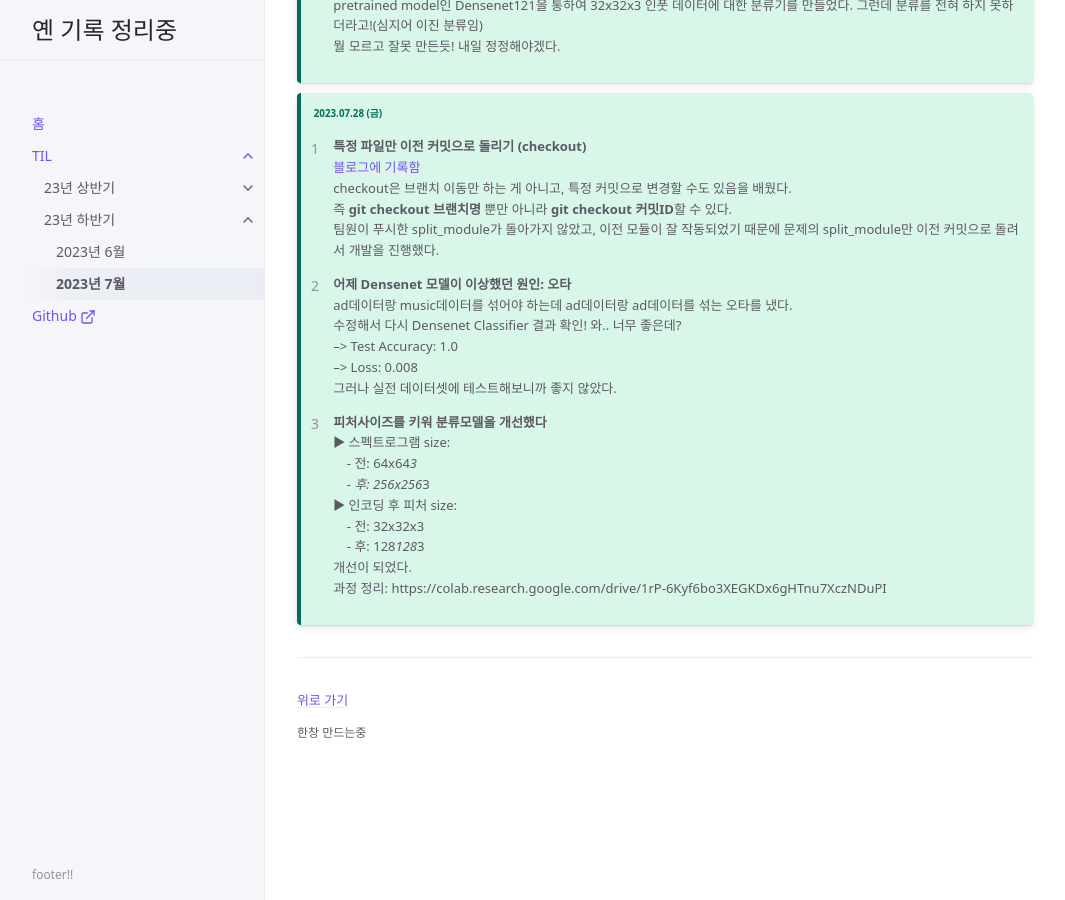
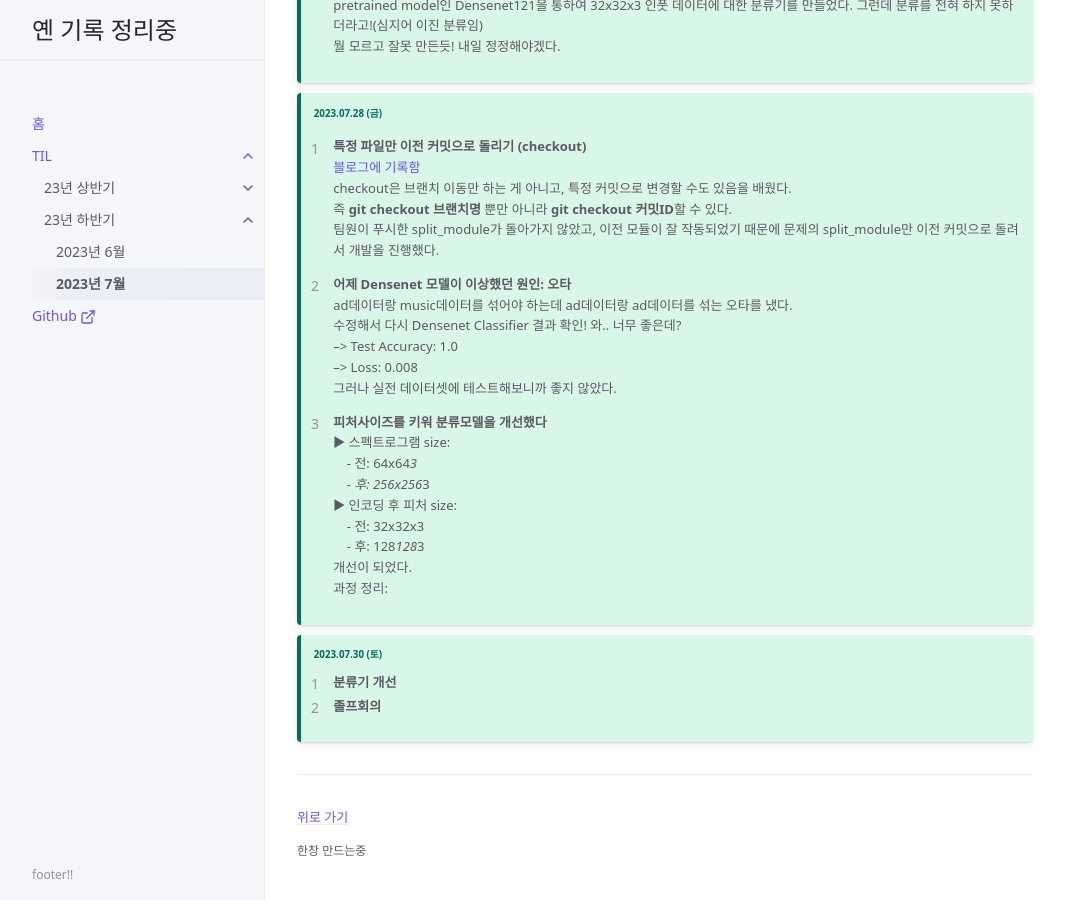
Before and after one commit to yyeennyy/yyeennyy.github.io, a Jekyll site: the page built from docs/TIL/23년 하반기/month07.md, in a window 1280 px wide and 900 px high, scrolled down 1971 px. Shown: the whole window, without its empty margins (107-1172 px from the left). Built offline with Jekyll 4.4.1, drawn with Linux system fonts in a browser that asks for light colours.

Commit message:
0729 TIL

```diff
--- a/docs/TIL/23년 하반기/month07.md
+++ b/docs/TIL/23년 하반기/month07.md
@@ -129,4 +129,10 @@ nav_order: 2
 > &nbsp;&nbsp;&nbsp;&nbsp;- 전: 32x32x3<br>
 > &nbsp;&nbsp;&nbsp;&nbsp;- 후: 128*128*3<br>
 > 개선이 되었다.<br>
-> 과정 정리: https://colab.research.google.com/drive/1rP-6Kyf6bo3XEGKDx6gHTnu7XczNDuPI
+> 과정 정리:
+
+{: .new-title }
+> 2023.07.30 (토)
+>
+> 1. **분류기 개선**<br>
+> 2. **졸프회의**<br>
```
